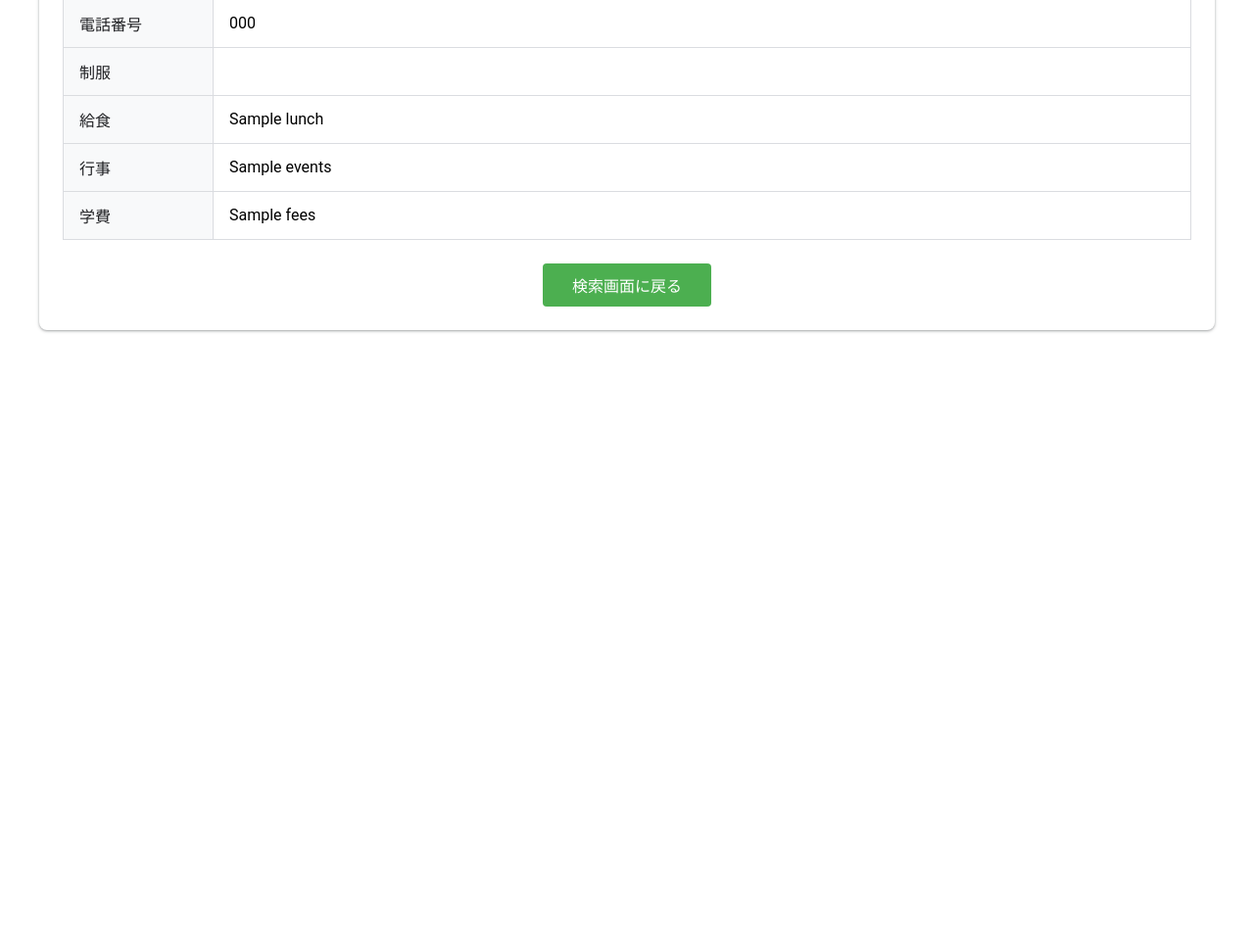
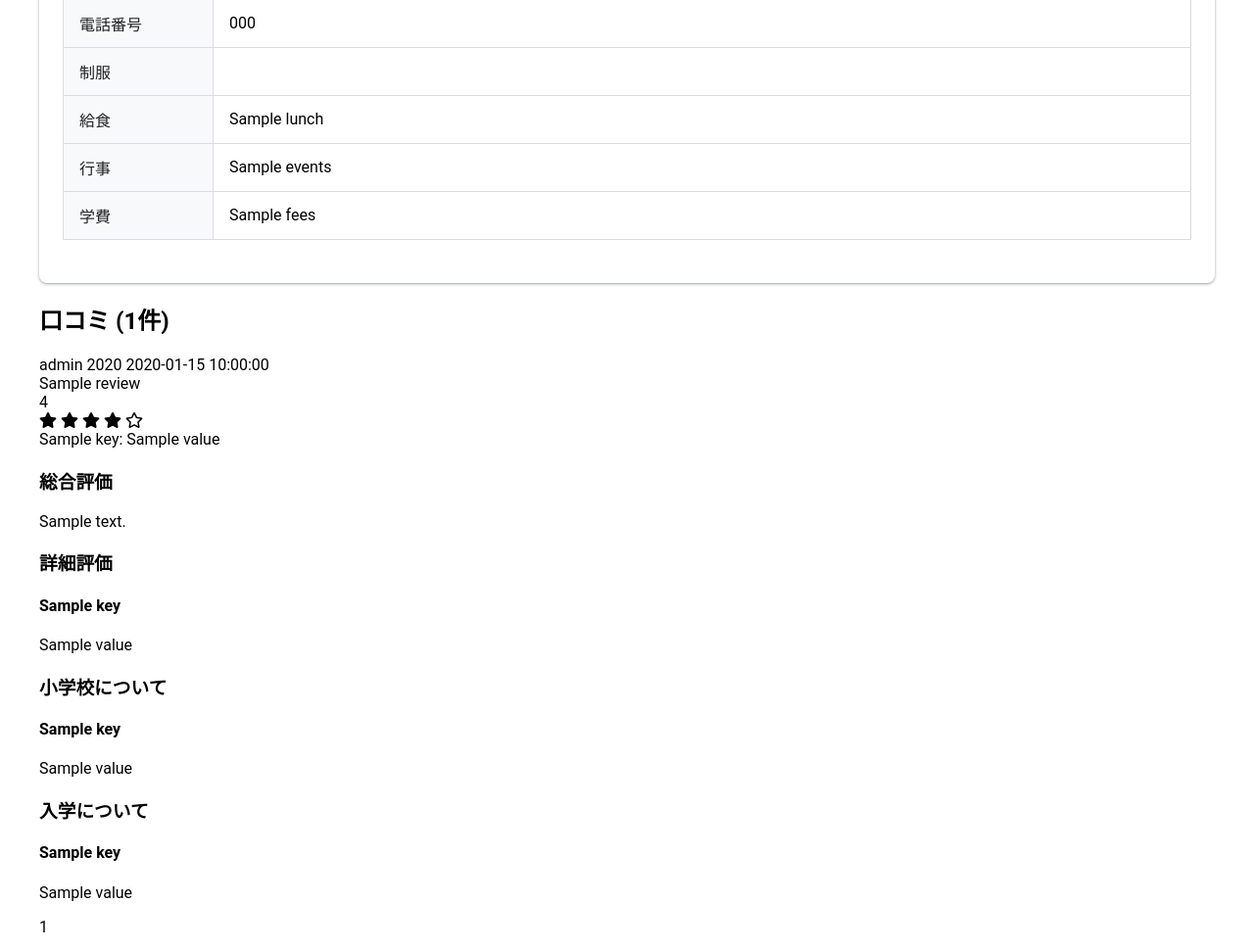
Before and after one commit to goodtidings2023/japanSchoolSearch, a Flask app: template templates/school_detail.html in a window 1280 px wide. Shown: the part 1008-1979 px from the top of the page at 98% size. Before the commit the page ends 1348 px from the top, so only its background shows below. Run offline with Flask 2, Linux system fonts and the light colour scheme; the template is opened without the code that fills it: most values are stand-ins (such as "Sample title", 1, 10 or a date in 2020).

Commit message:
0.19
学校详情页添加口碑内容

```diff
--- a/app.py
+++ b/app.py
@@ -4,6 +4,7 @@ from bs4 import BeautifulSoup
 import urllib.parse
 import math
 import re
+from difyAPI import call_dify_api
 
 app = Flask(__name__)
 
@@ -202,15 +203,23 @@ def search():
 def school_detail(school_id):
     # 构建URL
     url = f'https://www.minkou.jp/primary/school/{school_id}/'
+    url_review = f'https://www.minkou.jp/primary/school/review/{school_id}/'
 
     try:
         # 获取页面内容
         headers = {
             'User-Agent': 'Mozilla/5.0 (Windows NT 10.0; Win64; x64) AppleWebKit/537.36 (KHTML, like Gecko) Chrome/91.0.4472.124 Safari/537.36'
         }
+
+        # 获取学校信息
         response = requests.get(url, headers=headers)
         response.encoding = 'utf-8'
         soup = BeautifulSoup(response.text, 'html.parser')
+
+        # 获取口碑信息
+        response_review = requests.get(url_review, headers=headers)
+        response_review.encoding = 'utf-8'
+        soup_review = BeautifulSoup(response_review.text, 'html.parser')
 
         # 提取学校信息
         school_data = {
@@ -278,6 +287,93 @@ def school_detail(school_id):
                 print(f"Error getting map coordinates: {str(e)}")
                 school_data['map_coords'] = None
 
+        # 获取口碑信息
+        reviews = []
+        review_list = soup_review.find('div', class_='mod-reviewList')
+        if review_list:
+            for review in review_list.find_all('li', id=lambda x: x and x.startswith('answer_')):
+                review_data = {
+                    'id': review.get('id', '').replace('answer_', ''),
+                    'user_type': '',
+                    'entry_year': '',
+                    'title': '',
+                    'post_date': '',
+                    'rating': '',
+                    'ratings_detail': {},
+                    'overall_review': '',
+                    'details': {},
+                    'school_info': {},
+                    'enrollment_info': {},
+                    'helpful_count': ''
+                }
+
+                # 获取用户信息和基本数据
+                top_info = review.find('div', class_='mod-reviewTop-inner')
+                if top_info:
+                    user_info = top_info.find('dd').get_text(strip=True).split('/')
+                    review_data['user_type'] = user_info[0].strip()
+                    review_data['entry_year'] = user_info[1].strip()
+
+                    title = top_info.find('div', class_='mod-reviewTitle')
+                    review_data['title'] = title.text.strip() if title else ''
+
+                    date = top_info.find('div', class_='mod-reviewDate')
+                    review_data['post_date'] = date.text.strip() if date else ''
+
+                    rating = top_info.find('span', class_='mod-reviewScore-num')
+                    review_data['rating'] = rating.text.strip() if rating else ''
+
+                # 获取详细评分
+                ratings = review.find('div', class_='mod-reviewItem')
+                if ratings:
+                    ratings_text = ratings.text.strip('[]').split('｜')
+                    for rating in ratings_text:
+                        key, value = rating.strip().split(' ', 1)
+                        review_data['ratings_detail'][key] = value.strip()
+
+                # 获取详细评价
+                review_content = review.find('div', class_='js-review-detail')
+                if review_content:
+                    # 获取总体评价
+                    overall = review_content.find('div', text='総合評価')
+                    if overall:
+                        review_data['overall_review'] = overall.find_next('div', class_='mod-reviewList-txt').text.strip()
+
+                    # 获取各项详细评价
+                    for item in review_content.find_all('div', class_='mod-reviewTitle3'):
+                        key = item.text.strip()
+                        value = item.find_next('div', class_='mod-reviewList-txt')
+                        if value:
+                            review_data['details'][key] = value.text.strip()
+
+                    # 获取学校信息
+                    school_info = review_content.find('div', text='小学校について')
+                    if school_info:
+                        for item in school_info.find_next('ul').find_all('li'):
+                            key = item.find('div', class_='mod-reviewTitle3').text.strip()
+                            value = item.find('div', class_='mod-reviewList-txt')
+                            if value:
+                                review_data['school_info'][key] = value.text.strip()
+
+                    # 获取入学信息
+                    enrollment = review_content.find('div', text='入学について')
+                    if enrollment:
+                        for item in enrollment.find_next('ul').find_all('li'):
+                            key = item.find('div', class_='mod-reviewTitle3').text.strip()
+                            value = item.find('div', class_='mod-reviewList-txt')
+                            if value:
+                                review_data['enrollment_info'][key] = value.text.strip()
+
+                # 获取有用数量
+                helpful = review.find('p', class_=lambda x: x and x.startswith('mod-voiceMini-sns-voted'))
+                if helpful:
+                    review_data['helpful_count'] = helpful.text.strip()
+
+                reviews.append(review_data)
+
+        # 将口碑数据添加到school_data中
+        school_data['reviews'] = reviews
+
         return render_template('school_detail.html', **school_data)
 
     except Exception as e:
--- a/templates/school_detail.html
+++ b/templates/school_detail.html
@@ -70,10 +70,89 @@
                     <td>{{ fees }}</td>
                 </tr>
             </table>
+        </div>
+        <div class="reviews-section">
+            <h2>口コミ ({{ reviews|length }}件)</h2>
+            {% for review in reviews %}
+            <div class="review-card">
+                <div class="review-header">
+                    <div class="review-user-info">
+                        <span class="user-type">{{ review.user_type }}</span>
+                        <span class="entry-year">{{ review.entry_year }}</span>
+                        <span class="post-date">{{ review.post_date }}</span>
+                    </div>
+                    <div class="review-title">{{ review.title }}</div>
+                    <div class="review-rating">
+                        <span class="rating-score">{{ review.rating }}</span>
+                        <div class="rating-stars">
+                            {% set rating = review.rating|float %}
+                            {% for i in range(5) %}
+                                {% if i < rating|int %}
+                                    <i class="fas fa-star"></i>
+                                {% elif i == rating|int and rating % 1 >= 0.5 %}
+                                    <i class="fas fa-star-half-alt"></i>
+                                {% else %}
+                                    <i class="far fa-star"></i>
+                                {% endif %}
+                            {% endfor %}
+                        </div>
+                    </div>
+                </div>
 
-            <div class="back-button">
-                <a href="/" class="bt02">検索画面に戻る</a>
+                <div class="review-ratings-detail">
+                    {% for key, value in review.ratings_detail.items() %}
+                    <span class="rating-item">{{ key }}: {{ value }}</span>
+                    {% endfor %}
+                </div>
+
+                <div class="review-content">
+                    <div class="review-section">
+                        <h3>総合評価</h3>
+                        <p>{{ review.overall_review }}</p>
+                    </div>
+
+                    {% if review.details %}
+                    <div class="review-section">
+                        <h3>詳細評価</h3>
+                        {% for key, value in review.details.items() %}
+                        <div class="detail-item">
+                            <h4>{{ key }}</h4>
+                            <p>{{ value }}</p>
+                        </div>
+                        {% endfor %}
+                    </div>
+                    {% endif %}
+
+                    {% if review.school_info %}
+                    <div class="review-section">
+                        <h3>小学校について</h3>
+                        {% for key, value in review.school_info.items() %}
+                        <div class="info-item">
+                            <h4>{{ key }}</h4>
+                            <p>{{ value }}</p>
+                        </div>
+                        {% endfor %}
+                    </div>
+                    {% endif %}
+
+                    {% if review.enrollment_info %}
+                    <div class="review-section">
+                        <h3>入学について</h3>
+                        {% for key, value in review.enrollment_info.items() %}
+                        <div class="info-item">
+                            <h4>{{ key }}</h4>
+                            <p>{{ value }}</p>
+                        </div>
+                        {% endfor %}
+                    </div>
+                    {% endif %}
+                </div>
+
+                <div class="review-footer">
+                    <div class="helpful-count">{{ review.helpful_count }}</div>
+                </div>
             </div>
+            {% endfor %}
         </div>
     </div>
 </body>
```
